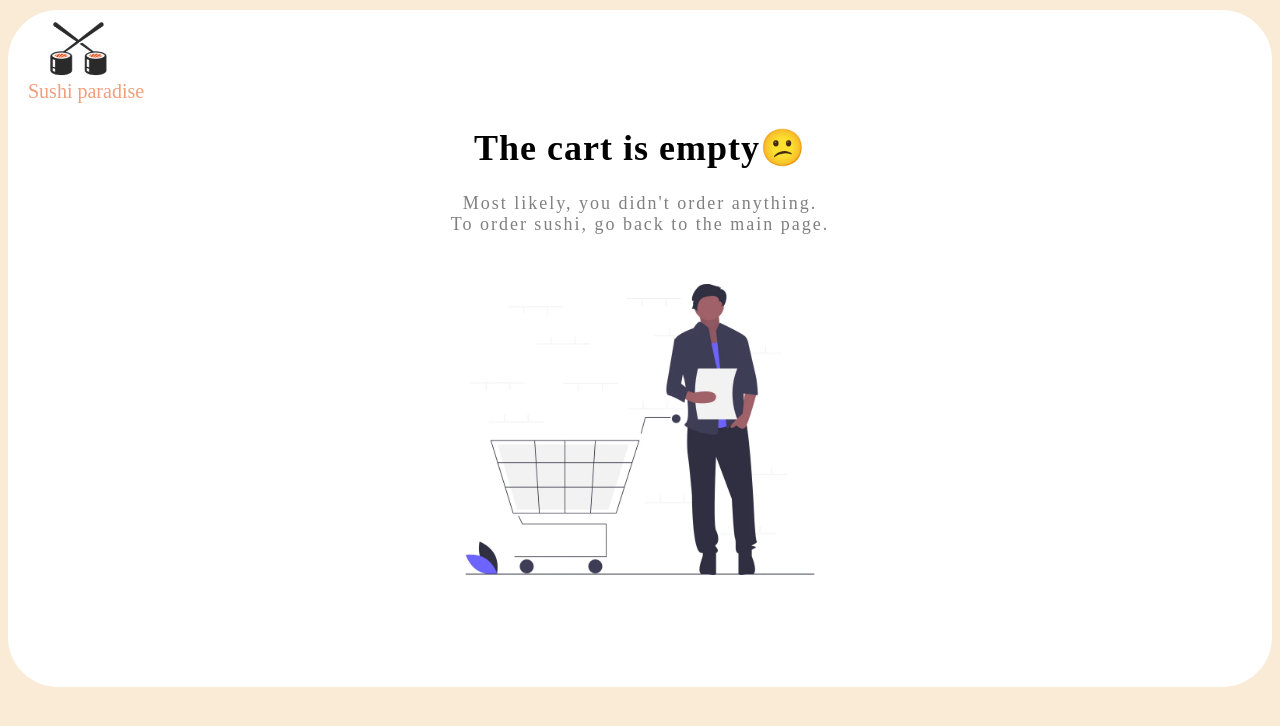
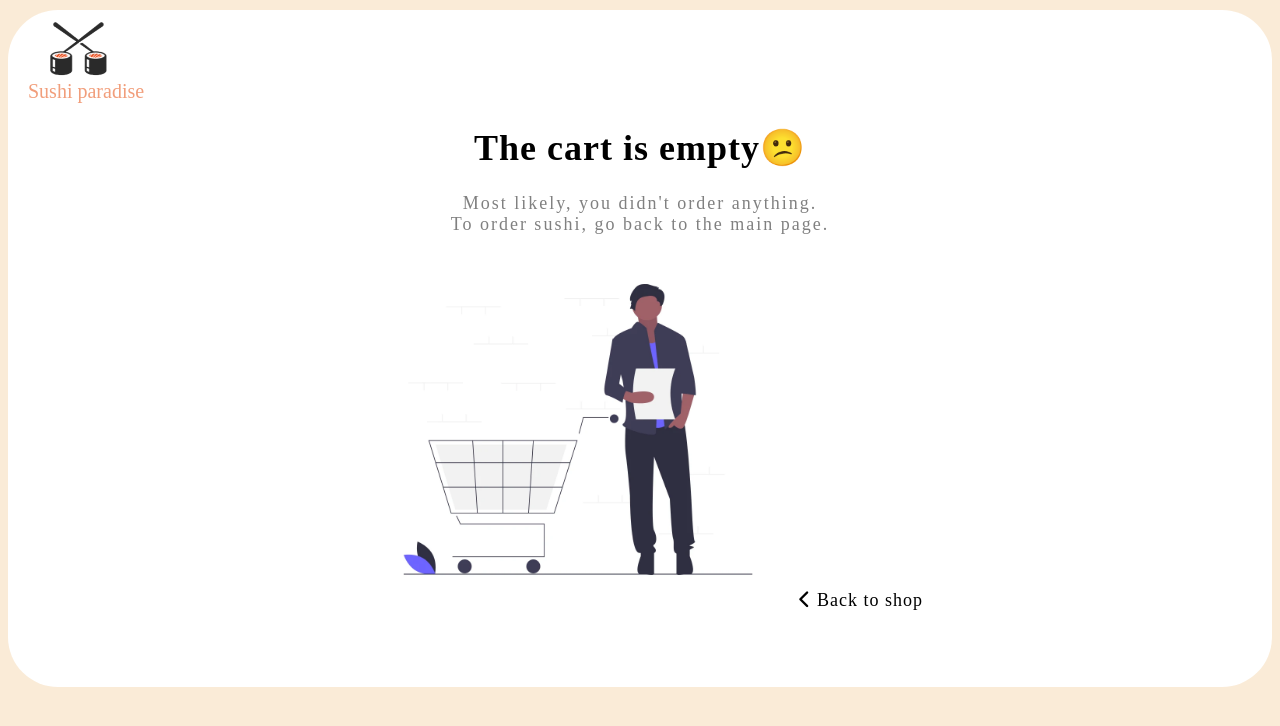
Before and after one commit to Olena-Olkhovyk/sushi_restaurant1, a React (Create React App) app: page /cart in a window 1280 px wide. Shown: the top 726 px of the page. Built offline with nearby package versions, Linux system fonts and the light colour scheme.

Commit message:
Add backShop button

```diff
--- a/src/Components/CartBlock/EmptyCart/EmptyCart.jsx
+++ b/src/Components/CartBlock/EmptyCart/EmptyCart.jsx
@@ -1,4 +1,5 @@
 import React from "react";
+import { Link } from "react-router-dom";
 import classes from "./EmptyCart.module.css";
 import emptyCart from "../../assets/images/emptyCart.webp";
 
@@ -11,6 +12,9 @@ const EmptyCart = () => {
         To order sushi, go back to the main page.
       </p>
       <img src={emptyCart} alt="empty cart information" />
+      <Link to="/" className={classes.backShopBtn}>
+        <i className="fa-solid fa-chevron-left"></i> Back to shop
+      </Link>
     </div>
   );
 };
```
